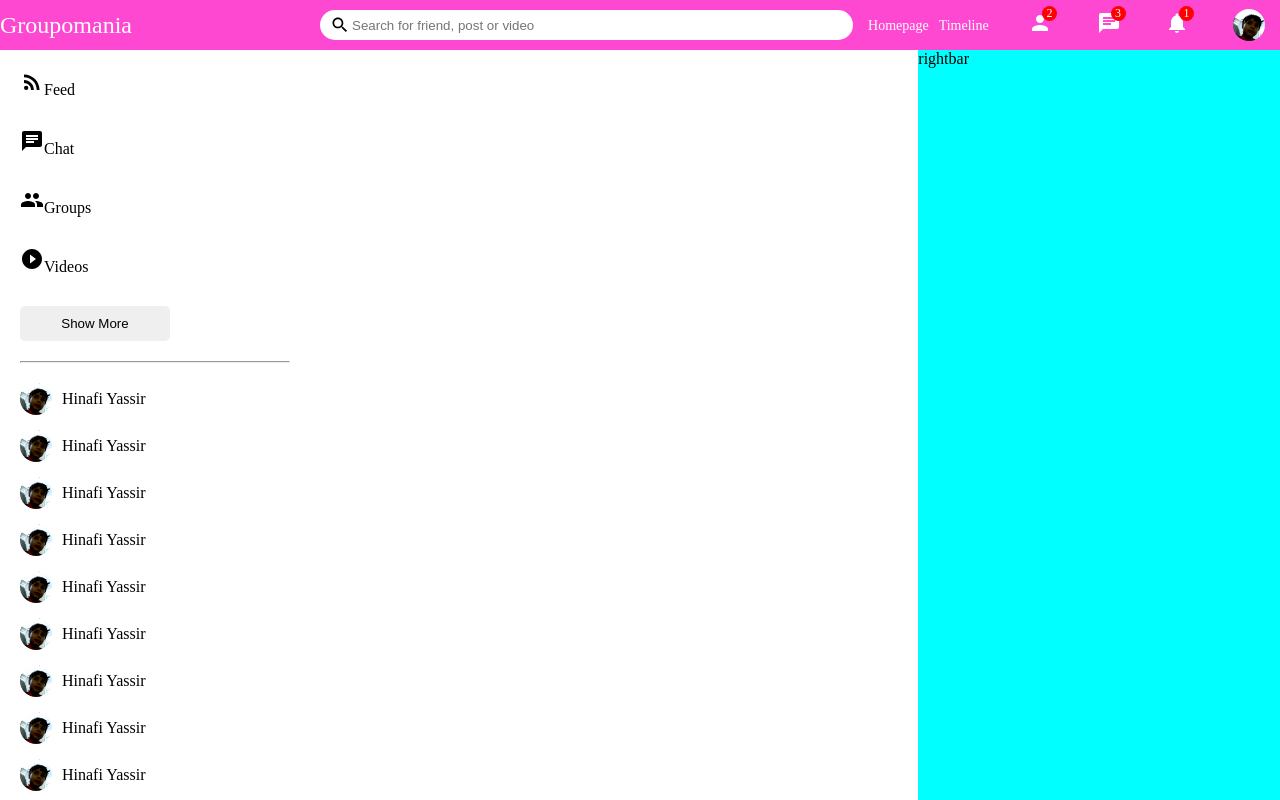
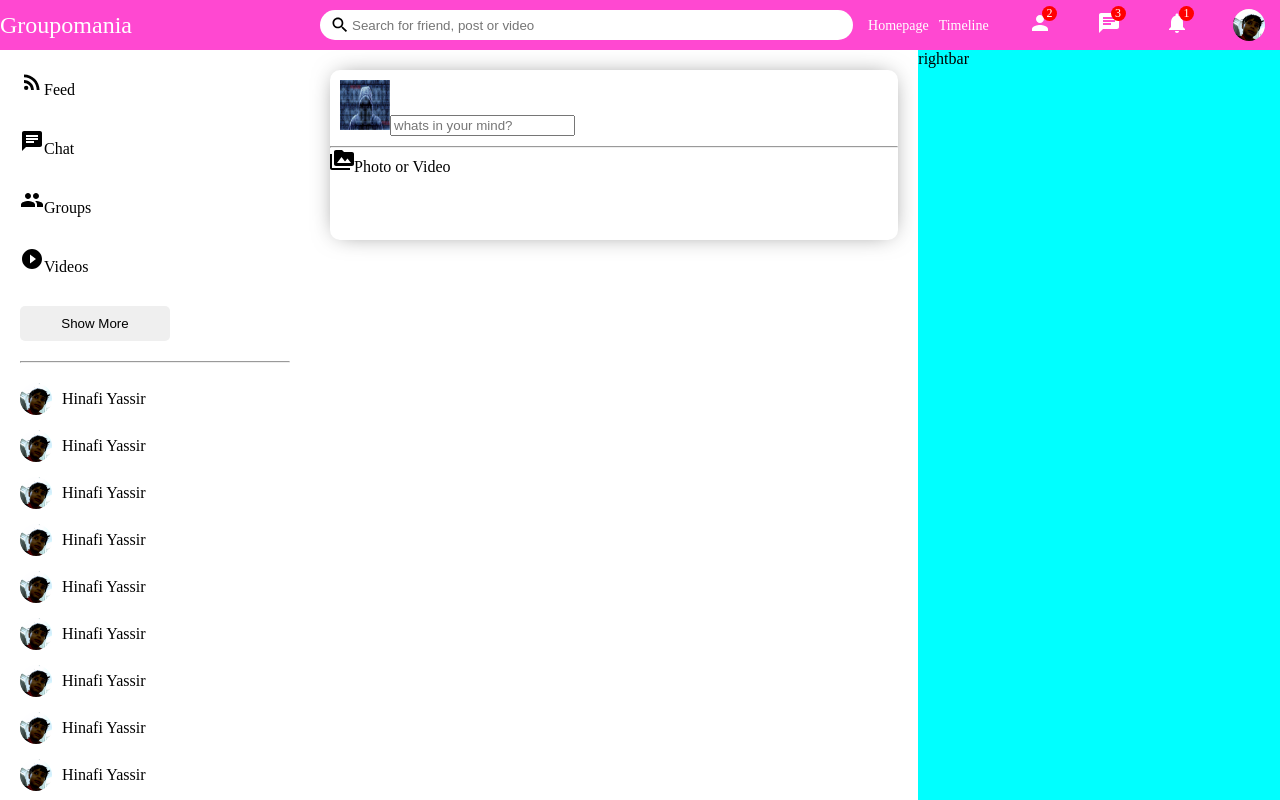
Before and after one commit to quarkend/Groupomania--7, a React (Create React App) app in the folder frontend/: page / in a window 1280 px wide. Built offline with nearby package versions, Linux system fonts and the light colour scheme.

Commit message:
shareProfileImg

```diff
--- a/frontend/src/components/share/Share.jsx
+++ b/frontend/src/components/share/Share.jsx
@@ -1,11 +1,25 @@
 import React from 'react'
 import "./share.css"
+import { PermMedia } from "@material-ui/icons"
 
 
 export default function Share() {
     return (
         <div className="share">
-            <div class="shareWrapper"></div>
+            <div className="shareWrapper">
+                <div className="shareTop"></div>
+                <img className="shareProfileImg" src="/assets/person/21.jpg" alt="" />
+                <input placeholder="whats in your mind?" className="shareInput" />
+            </div>
+            <hr className="shareHr" />
+            <div className="shareBottom">
+                <div class="shareOptions">
+                    <div class="shareOption">
+                        <PermMedia className="shareIcon" />
+                        <span className="shareOptionText">Photo or Video</span>
+                    </div>
+                </div>
+            </div>
         </div>
     )
 }
--- a/frontend/src/components/share/share.css
+++ b/frontend/src/components/share/share.css
@@ -0,0 +1,15 @@
+.share{
+   width: 100%;
+   height: 170px;
+   border-radius: 10px;
+-webkit-box-shadow: 0px 0px 25px -8px rgba(0,0,0,0.58);
+box-shadow: 0px 0px 25px -8px rgba(0,0,0,0.58);
+}
+.shareWrapper{
+    padding: 10px;
+
+}
+.shareProfileImg{
+    width: 50px;
+    height: 50px;
+}
```
Also changed, not shown: frontend/public/assets/3.jpg (renamed from frontend/public/assets/home-photodream-art.jpg).
